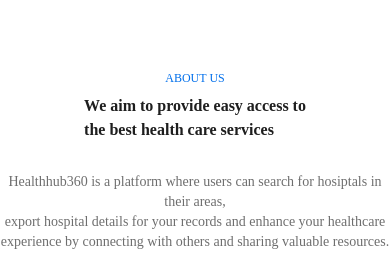
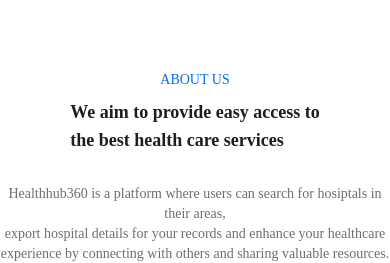
Before and after one commit to CodeKage25/HealthHub360, a Next.js app in the folder client/: page / in a window 390 px wide. Shown: the part 1015-1278 px from the top of the page. Built offline with nearby package versions, Linux system fonts and the light colour scheme; no server answers.

Commit message:
about us mobile and desktop

```diff
--- a/client/src/app/(components)/AboutUs.tsx
+++ b/client/src/app/(components)/AboutUs.tsx
@@ -3,11 +3,11 @@
   return (
     <div className="pt-24 w-[100%] inline-flex flex-col items-center gap-[60px]">
       <div className="flex flex-col max-md:items-center items-start gap-[8px]">
-        <h5 className="text-blue font-satoshi max-sm:text-xs text-sm non-italic font-medium leading-5 lg:pr-24">
+        <h5 className="text-blue font-satoshi text-sm non-italic font-medium leading-5 lg:pr-24">
           ABOUT US
         </h5>
         <div className="flex max-md:flex-col max-md:gap-[30px] max-md:items-center items-start gap-[150px]">
-          <h3 className="text-light-black font-satoshi non-italic max-sm:text-base text-[32px] leading-8 font-bold lg:pr-24">
+          <h3 className="text-light-black font-satoshi non-italic max-sm:text-lg text-[32px] leading-8 font-bold lg:pr-24">
             We aim to provide easy access to
             <br /> the best health care services
           </h3>
--- /dev/null
+++ b/client/src/app/(components)/Features.tsx
@@ -0,0 +1,8 @@
+'use client';
+const Features = () => {
+    return (
+        <div></div>
+    )
+};
+
+export default Features
```
